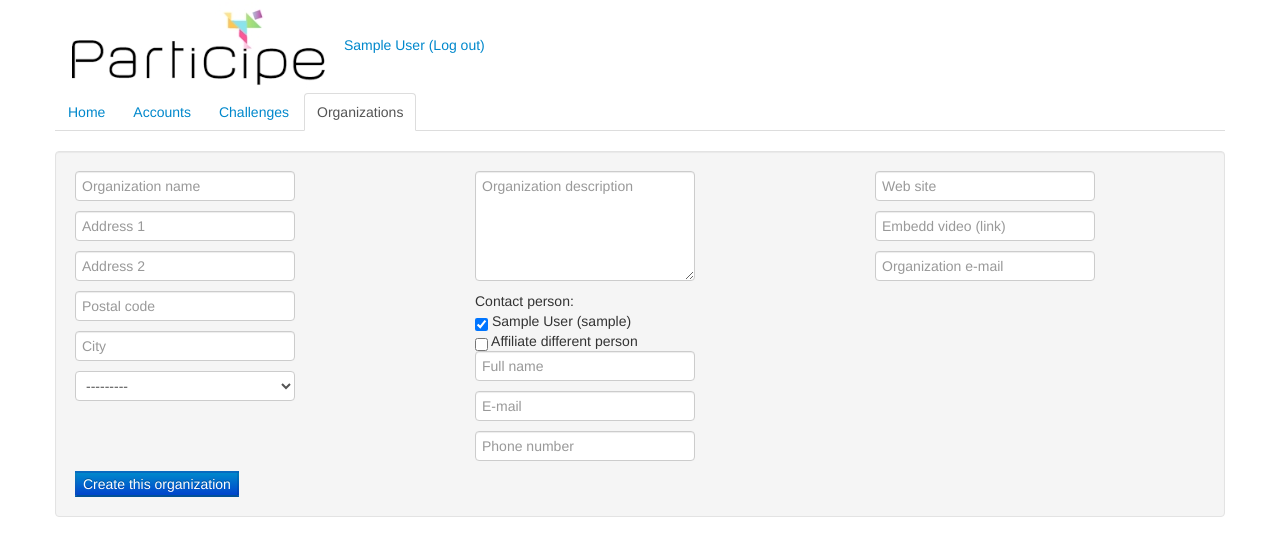
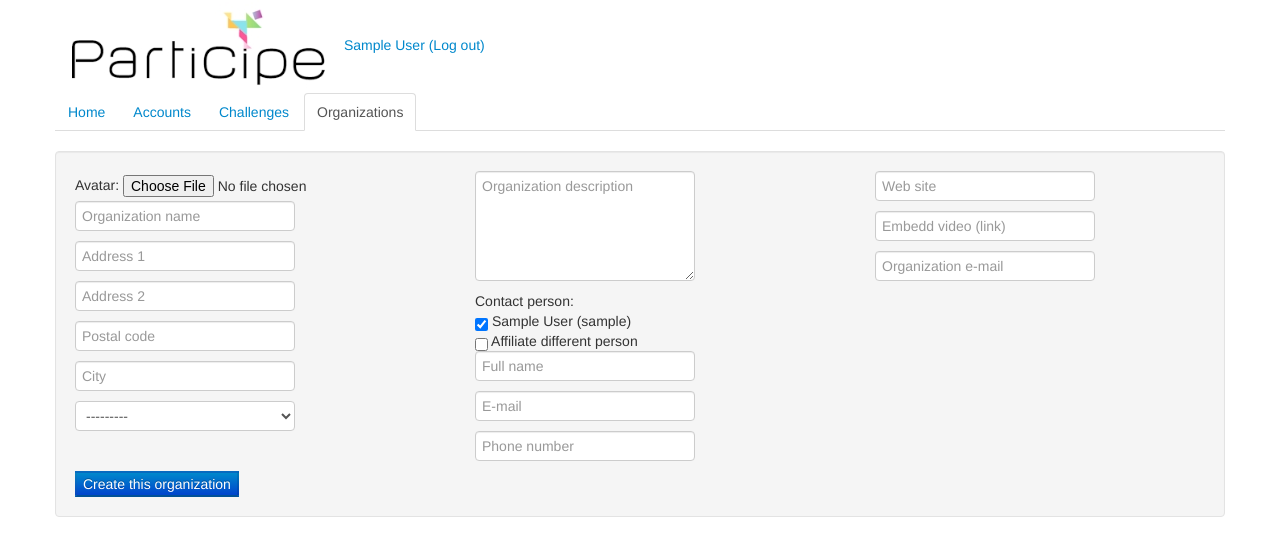
Before and after one commit to Participe/MVP, a Django app: page /organizations/create/ in a window 1280 px wide. Shown: the top 556 px of the page. Run offline with Django 3.2, Linux system fonts and the light colour scheme; the visitor is signed in with stand-in values (Sample User, id 1); some libraries are stand-ins or nearby versions.

Commit message:
#35 more information

```diff
--- /dev/null
+++ b/participe/organization/admin.py
@@ -0,0 +1,4 @@
+from django.contrib import admin
+from participe.organization.models import Organization
+
+admin.site.register(Organization)
--- a/participe/organization/forms.py
+++ b/participe/organization/forms.py
@@ -1,4 +1,7 @@
+import os
+
 from django import forms
+from django.conf import settings
 
 from models import Organization
 import participe.core.html5_widgets as widgets
@@ -7,7 +10,7 @@ import participe.core.html5_widgets as widgets
 class OrganizationForm(forms.ModelForm):
     class Meta:
         model = Organization
-        fields = ["name", "description",
+        fields = ["avatar", "name", "description",
             "address_1", "address_2", "postal_code", "city", "country",
             "website", "video", "email", "is_contact_person", "is_alt_person",
             "alt_person_fullname", "alt_person_email", "alt_person_phone",
@@ -38,3 +41,17 @@ class OrganizationForm(forms.ModelForm):
             "alt_person_phone": forms.TextInput(attrs={
                     "placeholder": "Phone number"}),
             }
+
+    def clean_avatar(self):
+        data = self.cleaned_data['avatar']
+        if settings.AVATAR_ALLOWED_FILE_EXTS:
+            (root, ext) = os.path.splitext(data.name.lower())
+            if ext not in settings.AVATAR_ALLOWED_FILE_EXTS:
+                raise forms.ValidationError(
+                        u"%(ext)s is an invalid file extension. Authorized extensions are : %(valid_exts_list)s" %
+                        {'ext': ext, 'valid_exts_list': ", ".join(settings.AVATAR_ALLOWED_FILE_EXTS)})
+        if data.size > settings.AVATAR_MAX_SIZE:
+            raise forms.ValidationError(
+                    u"Your file is too big (%(size)s), the maximum allowed size is %(max_valid_size)s" %
+                    {'size': filesizeformat(data.size), 'max_valid_size': filesizeformat(settings.AVATAR_MAX_SIZE)})
+        return self.cleaned_data['avatar']
--- a/participe/organization/models.py
+++ b/participe/organization/models.py
@@ -3,9 +3,11 @@ from django.core.urlresolvers import reverse
 from django.db import models
 
 from django_countries import CountryField
+from easy_thumbnails.fields import ThumbnailerImageField
 
 
 class Organization(models.Model):
+    avatar = ThumbnailerImageField(upload_to='img/organizations', blank=True)
     name = models.CharField(max_length=80)
     description = models.TextField(null=True, blank=True)
 
@@ -36,7 +38,7 @@ class Organization(models.Model):
         ordering = ['name',]
 
     def __unicode__(self):
-        return self.name
+        return unicode(self.name)
 
     def get_absolute_url(self):
         return reverse('participe.organization.views.organization_detail',
--- a/participe/organization/templates/organization_create.html
+++ b/participe/organization/templates/organization_create.html
@@ -2,11 +2,12 @@
 {% block title %}Create organization - {{ block.super }}{% endblock %}
 
 {% block extra_content %}
-    <form action="." class="well" method="post">{% csrf_token %}
+    <form enctype="multipart/form-data" action="." class="well" method="post">{% csrf_token %}
         <div class="row">
             <div class="span12">
                 <div class="row">
                     <div class="span4">
+                        <div class="input">Avatar: {{ form.avatar }}</div>
                         <div {% if form.name.errors %}class="control-group error"{% else %}class="input"{% endif %}>{{ form.name }}{{ form.name.errors }}</div>
                         <div {% if form.address_1.errors %}class="control-group error"{% else %}class="input"{% endif %}>{{ form.address_1 }}</div>
                         <div {% if form.address_2.errors %}class="control-group error"{% else %}class="input"{% endif %}>{{ form.address_2 }}</div>
--- a/participe/organization/views.py
+++ b/participe/organization/views.py
@@ -12,9 +12,10 @@ from models import Organization
 @login_required
 def organization_create(request):
     if request.method == "POST":
-        form = OrganizationForm(request.POST)
+        form = OrganizationForm(request.POST, request.FILES)
         if form.is_valid():
             Organization.objects.create(
+                    avatar = form.cleaned_data['avatar'],
                     name = form.cleaned_data["name"],
                     description = form.cleaned_data["description"],
                     address_1 = form.cleaned_data["address_1"],
```
Also changed, not shown: participe/organization/templates/organization_list.html (+8 -5 lines), participe/organization/migrations/0002_auto__add_field_organization_avatar.py (added).
